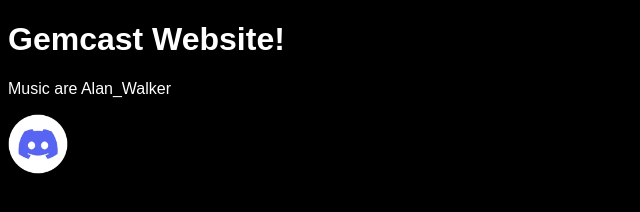
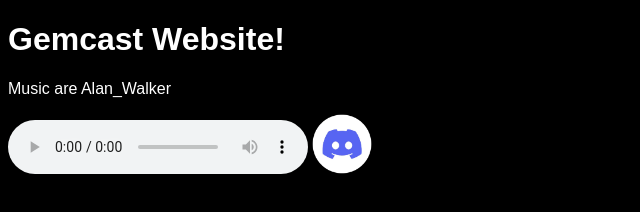
Before and after one commit to HubRobloxScript/Gemcast-Offical-website, a plain HTML site: page index.html in a window 1280 px wide. Shown: the whole page, without its empty margins (0-640 px from the left). Drawn offline with Linux system fonts and the light colour scheme.

Commit message:
Update index.html

```diff
--- a/index.html
+++ b/index.html
@@ -9,7 +9,7 @@
 <body>
     <h1>Gemcast Website!</h1>
     <p>Music are Alan_Walker</p>
-    <audio src="https://github.com/HubRobloxScript/Gemcast-Offical-website/blob/main/Y2DL_ROBLOX_GUEST_STORY_-_The_Spectre_(Alan_Walker).mp3" autoplay loop></audio>
+    <audio controls src="Y2DL_ROBLOX_GUEST_STORY_-_The_Spectre_(Alan_Walker).mp3" autoplay loop></audio>
     <a href="https://discord.gg/zHGUnWW3ja"><img class="discord" src="tech-guide_header-image-discord.webp" width="60" height="60"></a>
 </body>
 <style>
```
